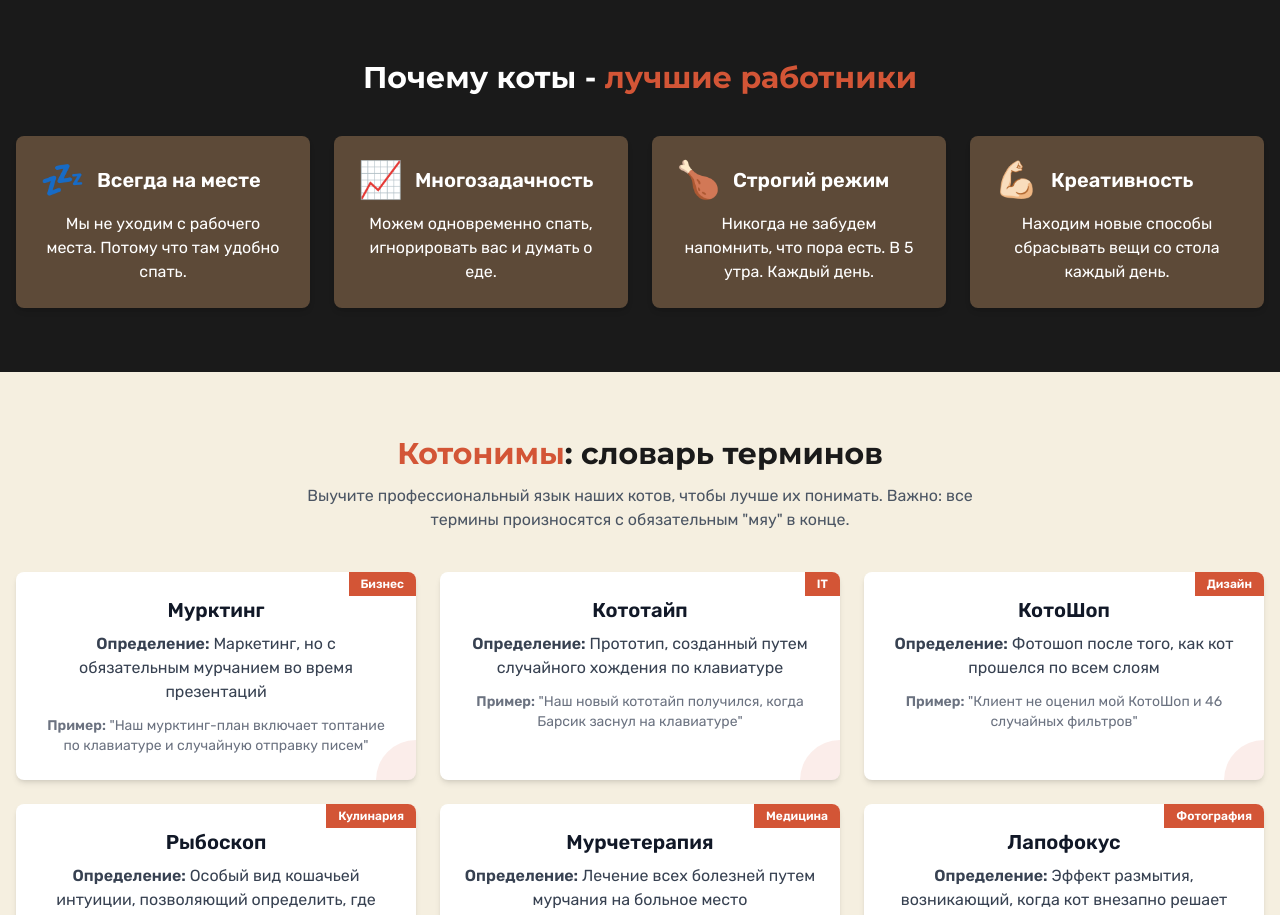
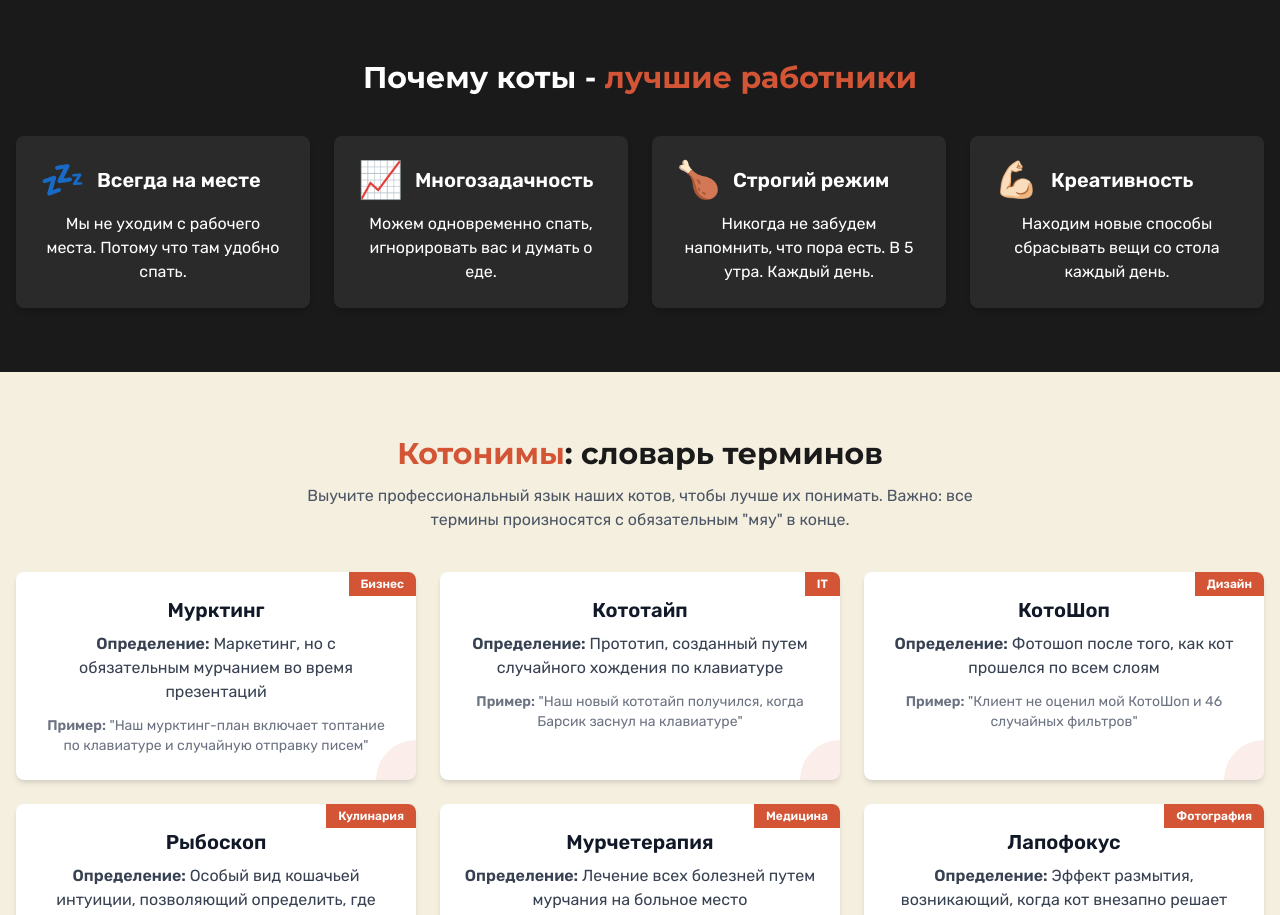
Before and after one commit to pr-poehali-dev/cat-professions-landing, a React (Vite) app: page / in a window 1280 px wide. Shown: the part 1780-2695 px from the top of the page. Built offline with nearby package versions, Linux system fonts and the light colour scheme.

Commit message:
Изменить цвет блоков на серый

```diff
--- a/src/components/home/WhyCatsSection.tsx
+++ b/src/components/home/WhyCatsSection.tsx
@@ -1,3 +1,4 @@
+
 /**
  * Секция с преимуществами котов как работников
  */
@@ -10,21 +11,21 @@ const WhyCatsSection = () => {
         </h2>
 
         <div className="grid grid-cols-1 md:grid-cols-2 lg:grid-cols-4 gap-6">
-          <div className="bg-[#5D4A38] p-6 rounded-lg shadow-md">
+          <div className="bg-[#2A2A2A] p-6 rounded-lg shadow-md">
             <div className="flex items-center mb-3">
               <span className="text-4xl mr-3">💤</span>
               <h3 className="text-xl font-bold">Всегда на месте</h3>
             </div>
             <p>Мы не уходим с рабочего места. Потому что там удобно спать.</p>
           </div>
-          <div className="bg-[#5D4A38] p-6 rounded-lg shadow-md">
+          <div className="bg-[#2A2A2A] p-6 rounded-lg shadow-md">
             <div className="flex items-center mb-3">
               <span className="text-4xl mr-3">📈</span>
               <h3 className="text-xl font-bold">Многозадачность</h3>
             </div>
             <p>Можем одновременно спать, игнорировать вас и думать о еде.</p>
           </div>
-          <div className="bg-[#5D4A38] p-6 rounded-lg shadow-md">
+          <div className="bg-[#2A2A2A] p-6 rounded-lg shadow-md">
             <div className="flex items-center mb-3">
               <span className="text-4xl mr-3">🍗</span>
               <h3 className="text-xl font-bold">Строгий режим</h3>
@@ -34,7 +35,7 @@ const WhyCatsSection = () => {
               день.
             </p>
           </div>
-          <div className="bg-[#5D4A38] p-6 rounded-lg shadow-md">
+          <div className="bg-[#2A2A2A] p-6 rounded-lg shadow-md">
             <div className="flex items-center mb-3">
               <span className="text-4xl mr-3">💪🏻</span>
               <h3 className="text-xl font-bold">Креативность</h3>
```
